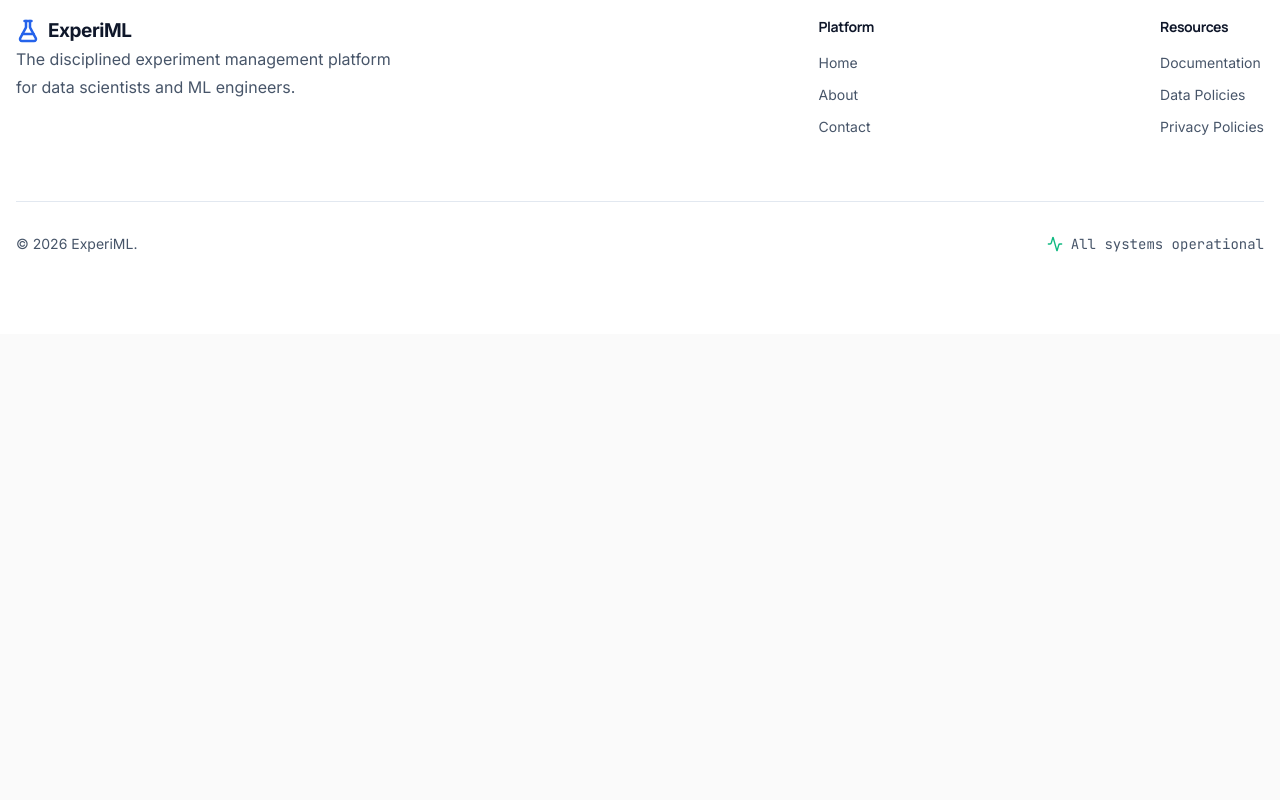
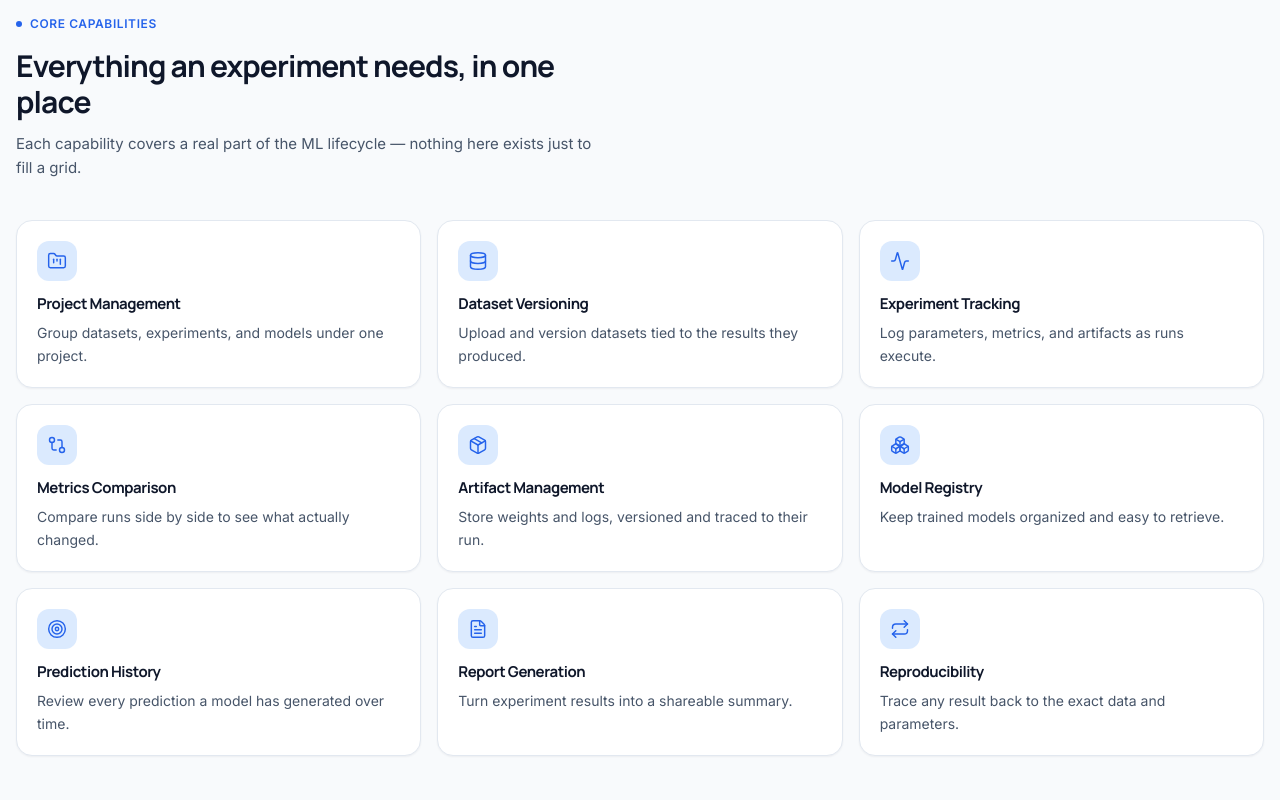
Before and after one commit to Dhairya-Dave-0204/ExperiML, a React (Vite) app in the folder frontend/: page /about in a window 1280 px wide. Shown: the part 2900-3700 px from the top of the page. Before the commit the page ends 3234 px from the top, so only its background shows below. Built offline with nearby package versions, Linux system fonts and the light colour scheme.

Commit message:
Code the core capabilities section for about page

```diff
--- a/frontend/src/components/shared/About/CoreCapabilities/CoreCapabilities.jsx
+++ b/frontend/src/components/shared/About/CoreCapabilities/CoreCapabilities.jsx
@@ -1,9 +1,56 @@
-import React from 'react'
+import React from "react";
+
+import { CAPABILITIES } from "./coreCapabilitiesData";
 
 function CoreCapabilities() {
   return (
-    <div>CoreCapabilities</div>
-  )
+    <section
+      id="capabilities"
+      className="py-16 border-t border-border bg-surface-soft md:py-24"
+    >
+      <div className="container-custom">
+        <div className="max-w-xl mb-10">
+          <div className="inline-flex items-center gap-2 mb-4 text-xs font-semibold tracking-wider uppercase text-primary">
+            <span className="h-1.5 w-1.5 rounded-full bg-primary" />
+            Core capabilities
+          </div>
+          <h2 className="mb-3 text-2xl font-extrabold tracking-tight font-heading text-text md:text-3xl">
+            Everything an experiment needs, in one place
+          </h2>
+          <p className="text-[15px] leading-relaxed text-text-secondary">
+            Each capability covers a real part of the ML lifecycle — nothing
+            here exists just to fill a grid.
+          </p>
+        </div>
+
+        <div className="grid grid-cols-1 gap-4 sm:grid-cols-2 lg:grid-cols-3">
+          {CAPABILITIES.map(({ icon: Icon, title, desc, planned, id }) => (
+            <div
+              key={id}
+              className="p-5 transition-colors duration-150 border shadow-sm rounded-xl border-border bg-surface hover:border-primary-light"
+            >
+              <div className="flex items-start justify-between mb-3">
+                <div className="flex items-center justify-center w-10 h-10 rounded-lg bg-primary-light">
+                  <Icon size={20} strokeWidth={1.75} className="text-primary" />
+                </div>
+                {planned && (
+                  <span className="rounded-full bg-warning/10 px-2.5 py-0.5 text-[10px] font-bold uppercase tracking-wide text-warning">
+                    Planned
+                  </span>
+                )}
+              </div>
+              <h3 className="mb-1.5 font-heading text-[15px] font-bold text-text">
+                {title}
+              </h3>
+              <p className="text-sm leading-relaxed text-text-secondary">
+                {desc}
+              </p>
+            </div>
+          ))}
+        </div>
+      </div>
+    </section>
+  );
 }
 
-export default CoreCapabilities
+export default CoreCapabilities;
--- a/frontend/src/components/shared/About/CoreCapabilities/coreCapabilitiesData.js
+++ b/frontend/src/components/shared/About/CoreCapabilities/coreCapabilitiesData.js
@@ -0,0 +1,68 @@
+import {
+  FolderKanban,
+  Database,
+  Activity,
+  GitCompare,
+  Package,
+  Boxes,
+  Target,
+  FileText,
+  Repeat,
+} from "lucide-react";
+
+export const CAPABILITIES = [
+  {
+    id: 1,
+    icon: FolderKanban,
+    title: "Project Management",
+    desc: "Group datasets, experiments, and models under one project.",
+  },
+  {
+    id: 2,
+    icon: Database,
+    title: "Dataset Versioning",
+    desc: "Upload and version datasets tied to the results they produced.",
+  },
+  {
+    id: 3,
+    icon: Activity,
+    title: "Experiment Tracking",
+    desc: "Log parameters, metrics, and artifacts as runs execute.",
+  },
+  {
+    id: 4,
+    icon: GitCompare,
+    title: "Metrics Comparison",
+    desc: "Compare runs side by side to see what actually changed.",
+  },
+  {
+    id: 5,
+    icon: Package,
+    title: "Artifact Management",
+    desc: "Store weights and logs, versioned and traced to their run.",
+  },
+  {
+    id: 6,
+    icon: Boxes,
+    title: "Model Registry",
+    desc: "Keep trained models organized and easy to retrieve.",
+  },
+  {
+    id: 7,
+    icon: Target,
+    title: "Prediction History",
+    desc: "Review every prediction a model has generated over time.",
+  },
+  {
+    id: 8,
+    icon: FileText,
+    title: "Report Generation",
+    desc: "Turn experiment results into a shareable summary.",
+  },
+  {
+    id: 9,
+    icon: Repeat,
+    title: "Reproducibility",
+    desc: "Trace any result back to the exact data and parameters.",
+  }
+];
```
